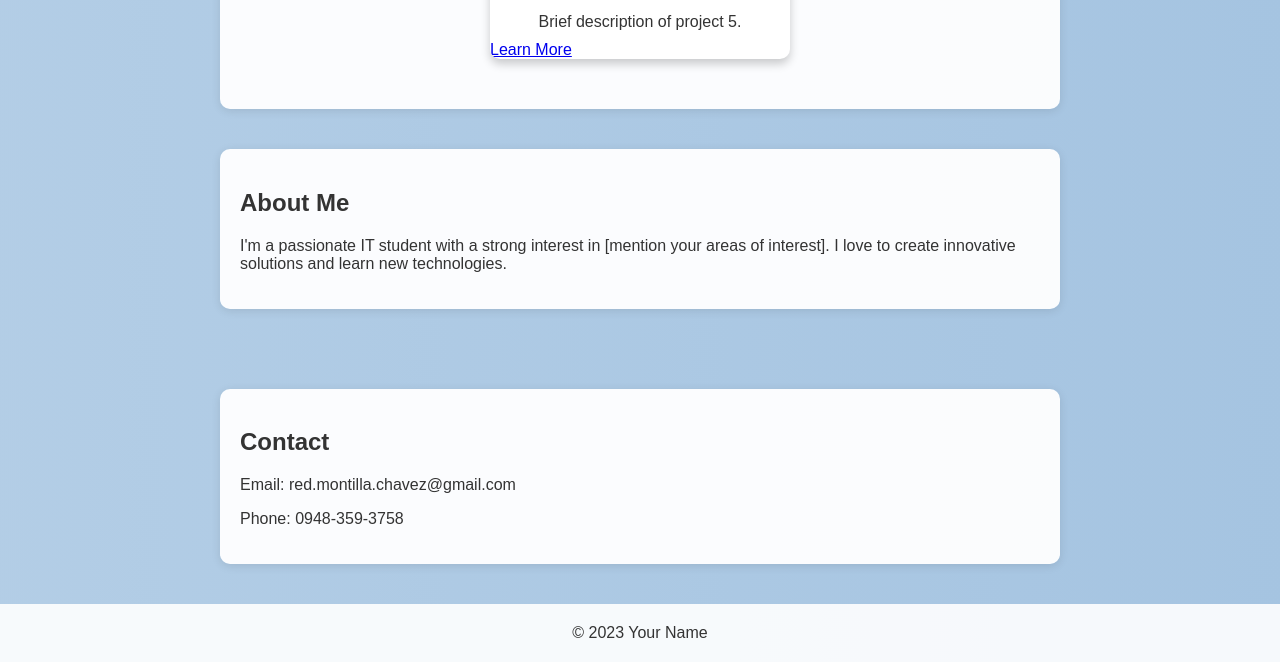
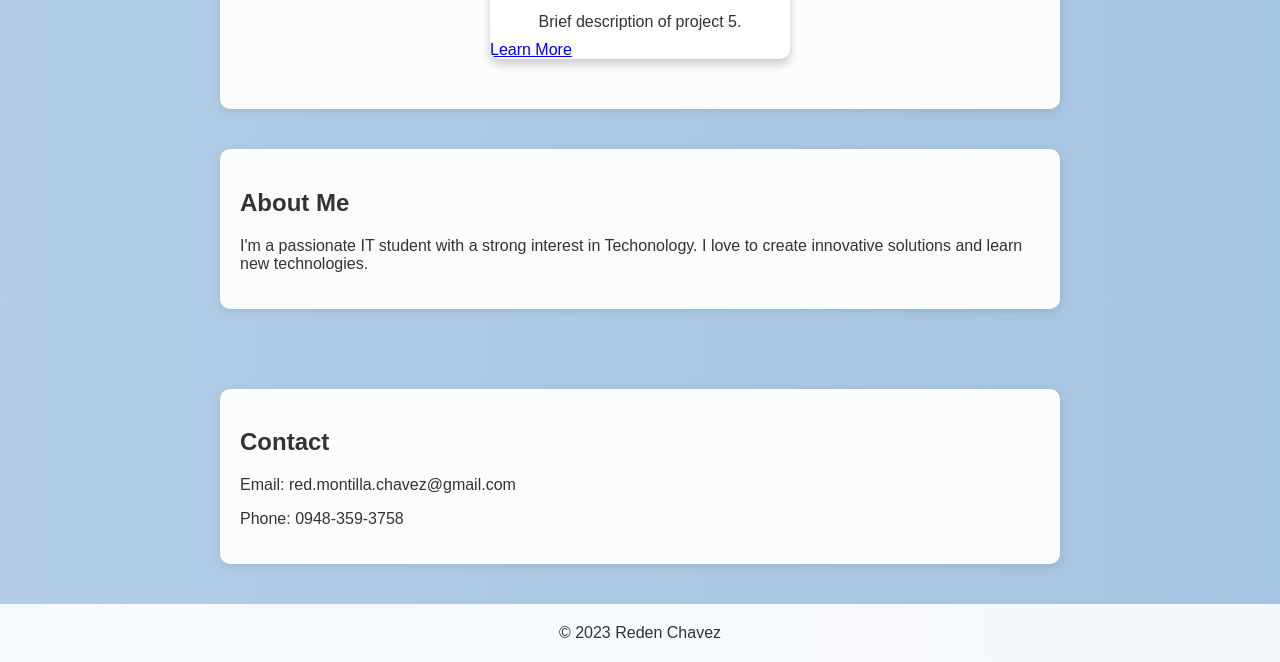
Before and after one commit to redenchavez01/redenchavez01.github.io, a plain HTML site: page index.html in a window 1280 px wide. Shown: the part 1477-2139 px from the top of the page. Drawn offline with Linux system fonts and the light colour scheme.

Commit message:
Update index.html

```diff
--- a/index.html
+++ b/index.html
@@ -229,7 +229,7 @@
 
     <section id="about">
       <h2>About Me</h2>
-      <p>I'm a passionate IT student with a strong interest in [mention your areas of interest]. I love to create innovative solutions and learn new technologies.</p>
+      <p>I'm a passionate IT student with a strong interest in Techonology. I love to create innovative solutions and learn new technologies.</p>
     </section>
   </main>
 
@@ -240,7 +240,7 @@
   </section>
 
   <footer>
-    &copy; 2023 Your Name
+    &copy; 2023 Reden Chavez
   </footer>
 
   <script>
```
